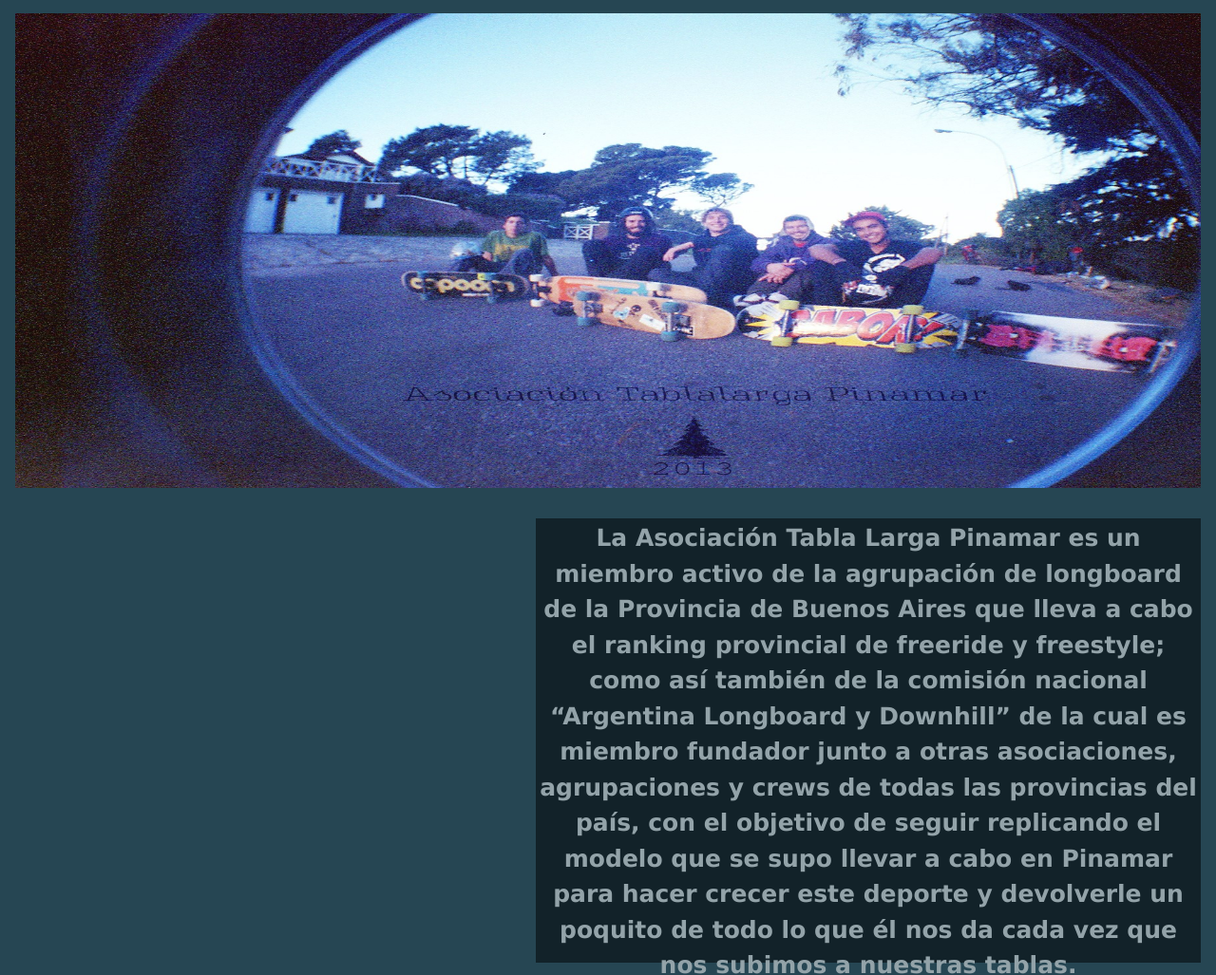
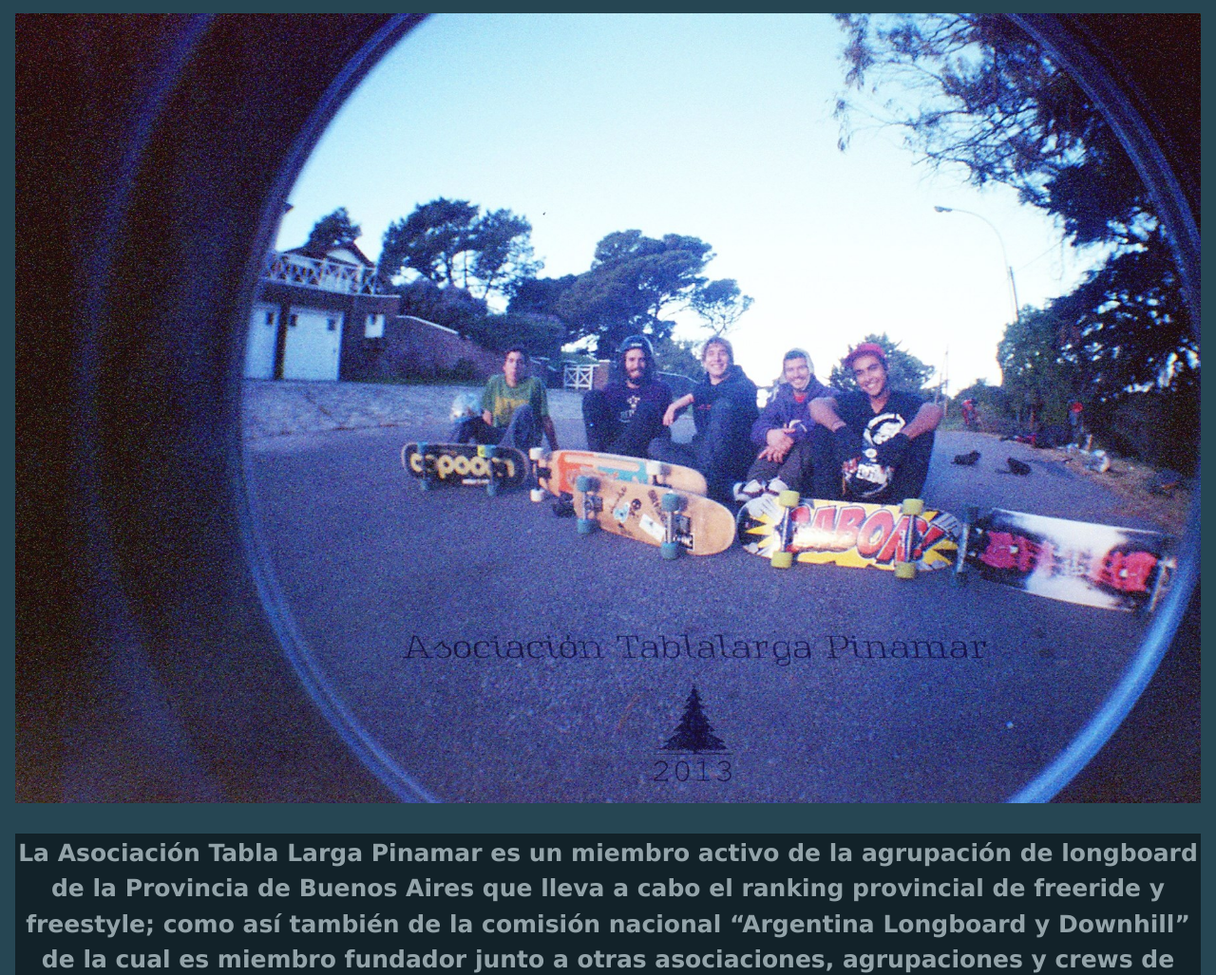
Before and after one commit to yamisach/proyecto--atlp, a website: page index.html in a window 1280 px wide. Shown: the part 819-1846 px from the top of the page at 95% size. Drawn offline with nearby package versions, Linux system fonts and the light colour scheme; grey boxes are pictures that could not be loaded.

Commit message:
segunda prueba medida imagenes

```diff
--- a/scss/_general.scss
+++ b/scss/_general.scss
@@ -70,7 +70,7 @@ body {
 
 .contenedorImgIndex {
     width: 100%;
-    height: 500px;
+    height: 100%;
     overflow: hidden;
     position: relative;
     background-color: #264653;
@@ -88,7 +88,7 @@ body {
 
 .contenedorTexto{
     width: 100%;
-    height: 500px;
+    height: 100%;
     overflow: hidden;
     position: relative;
     background-color: #264653;
@@ -97,7 +97,7 @@ body {
     padding: 1rem;
 
     p{
-    width: 700px;
+    width: 100%;
     height: 100%;
     justify-content: right;
     background-color: black;
```
Also changed, not shown: css/style.css.
